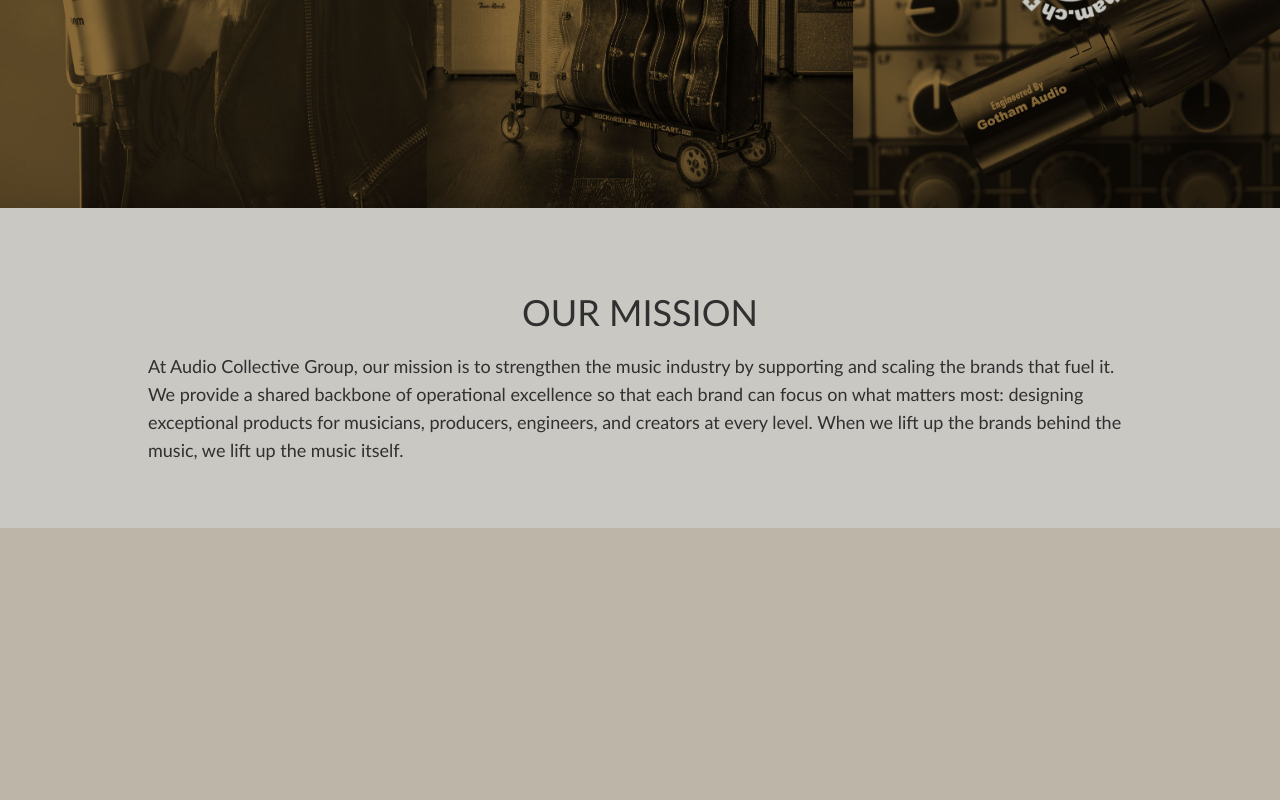
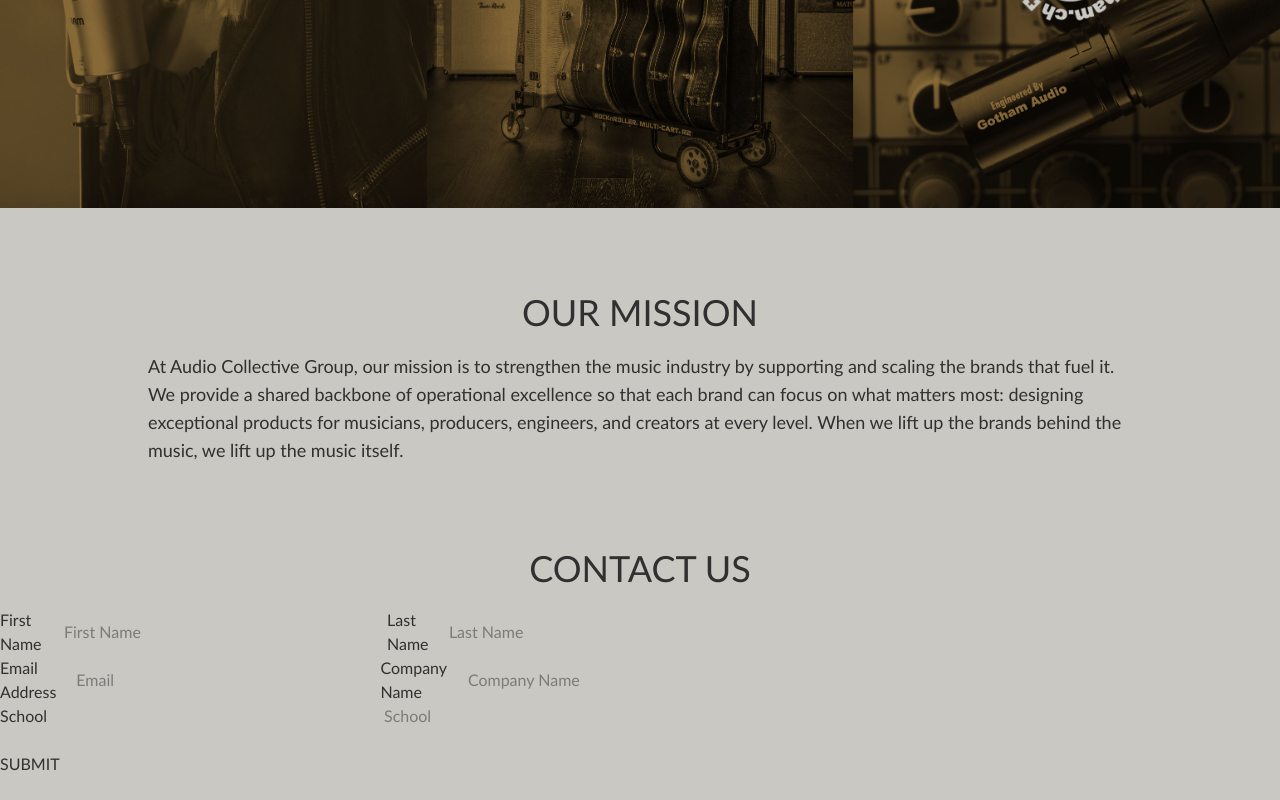
Before and after one commit to BrandonZippe/acg-client, a Next.js app: page / in a window 1280 px wide. Shown: the part 1370-2170 px from the top of the page. Before the commit the page ends 1898 px from the top, so only its background shows below. Built offline with nearby package versions, Linux system fonts and the light colour scheme.

Commit message:
adding form to staging site

```diff
--- /dev/null
+++ b/app/form.tsx
@@ -0,0 +1,132 @@
+"use client"
+import React from 'react'
+import { useForm, ValidationError } from '@formspree/react'
+
+
+export default function Form() {
+    const [state, handleSubmit] = useForm("xleqqyog")
+
+    if (state.succeeded) {
+        return <p>Thanks for contacting us! We will get in touch with you shortly.</p>;
+    }
+    return (
+        <>
+
+        <div className="flex flex-col md:flex-row">
+
+        <div className="w-3/5">
+            <form onSubmit={handleSubmit} className="">
+            {/* <input name="subject" value={subject} className="hidden" readOnly/> */}
+
+                <div className="">
+                    <div className="w-full flex flex-row justify-between">
+                        <label htmlFor="firstName">
+                        First Name
+                        </label>
+                        <input
+                        id="firstName"
+                        type="text"
+                        name="firstName"
+                        placeholder="First Name"
+                        required
+                        className="md:w-1/2 mr-1"
+                        />
+                        <ValidationError
+                        prefix="First Name"
+                        field="firstName"
+                        errors={state.errors}
+                        />
+                        <label htmlFor="lastName">
+                        Last Name
+                        </label>
+                        <input
+                        id="lastName"
+                        type="text"
+                        name="lastName"
+                        placeholder="Last Name"
+                        required
+                        className="md:w-1/2"
+                        />
+                        <ValidationError
+                        prefix="Last Name"
+                        field="lastName"
+                        errors={state.errors}
+                        />
+                    </div>
+                </div>
+
+
+
+        <div className="">
+            <div className="w-full flex flex-row justify-between">
+                <label htmlFor="email">
+                Email Address
+                </label>
+                <input
+                id="email"
+                type="email"
+                name="email"
+                placeholder='Email'
+                className="w-full md:w-1/2 mr-1"
+                required
+                />
+                <ValidationError
+                prefix="Email"
+                field="email"
+                errors={state.errors}
+                />
+                <label htmlFor="company">
+                Company Name
+                </label>
+                <input
+                id="company"
+                type="company"
+                name="company"
+                placeholder='Company Name'
+                className="w-full md:w-1/2"
+                required
+                />
+                <ValidationError
+                prefix="company"
+                field="company"
+                errors={state.errors}
+                />
+            </div>
+        </div>
+
+        <div className="">
+            <div className="w-full flex flex-row justify-between">
+                <label htmlFor="school">
+                School
+                </label>
+                <input
+                id="school"
+                type="text"
+                name="school"
+                placeholder='School'
+                className="w-full md:w-1/2"
+                required
+                />
+                <ValidationError
+                prefix="school"
+                field="school"
+                errors={state.errors}
+                />
+            </div>
+        </div>
+
+
+
+        <button type="submit" disabled={state.submitting} className="button-orange my-6">
+          <span className="copy uppercase">Submit</span>
+        </button>
+      </form>
+    </div>
+
+
+        </div>
+
+        </>
+
+    );
+  }
--- a/app/globals.css
+++ b/app/globals.css
@@ -24,11 +24,11 @@
 body {
   background: var(--background);
   color: var(--dark);
-  font-family: Gill Sans;
+  font-family:'Gill Sans', 'Gill Sans MT', Calibri, 'Trebuchet MS', sans-serif;
 }
 
 h1,h2 {
-    font-family: "Gill Sans";
+    font-family:'Gill Sans', 'Gill Sans MT', Calibri, 'Trebuchet MS', sans-serif;
     font-weight: 100;
 
 }
--- a/app/page.tsx
+++ b/app/page.tsx
@@ -1,4 +1,5 @@
 import Image from "next/image";
+import Form from "./form";
 
 export default function Home() {
   return (
@@ -60,6 +61,8 @@ export default function Home() {
             <h1 className="text-center my-5 text-4xl uppercase">Our Mission</h1>
             <p className="text-lg">At Audio Collective Group, our mission is to strengthen the music industry by supporting and scaling the brands that fuel it. We provide a shared backbone of operational excellence so that each brand can focus on what matters most: designing exceptional products for musicians, producers, engineers, and creators at every level. When we lift up the brands behind the music, we lift up the music itself.</p>
           </div>
+          <h1 className="text-center my-5 text-4xl uppercase">Contact Us</h1>
+          <Form />
         </section>
 
       </main>
```
Also changed, not shown: package.json (+6 -5 lines), 1 other file (tests, documents, lock files or other folders).
